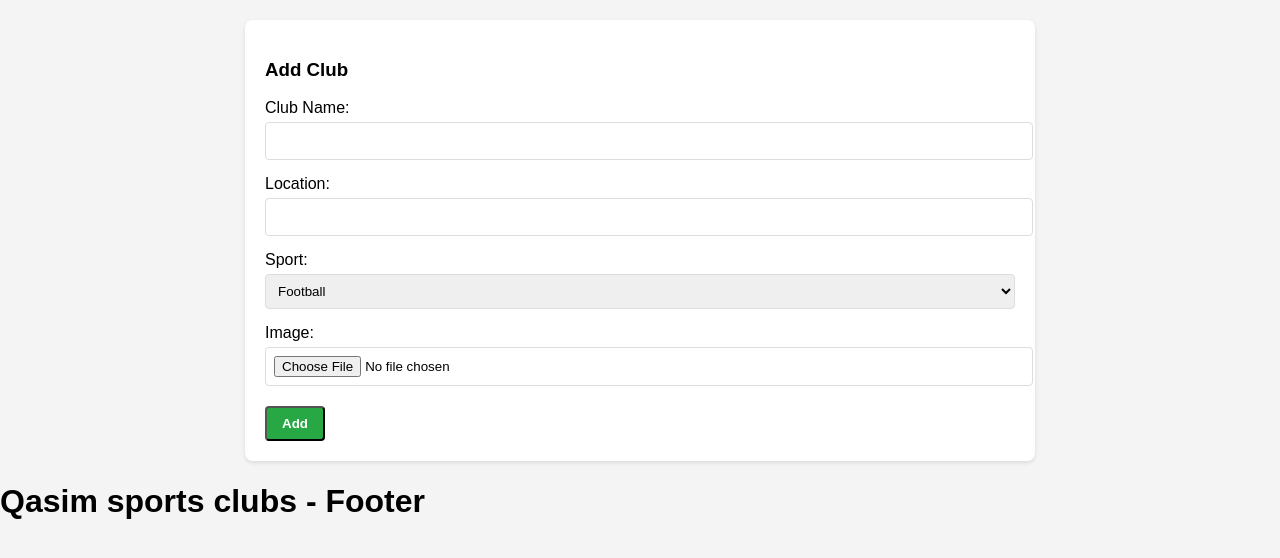
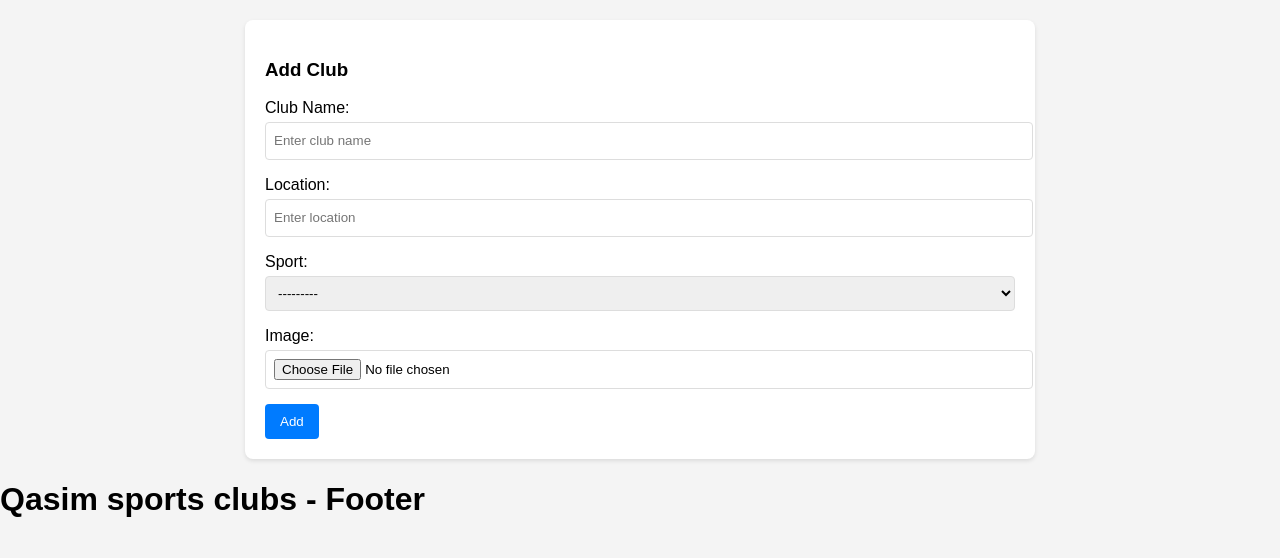
Before and after one commit to ragaln/Raghad, a Django app: page /clubs/addClub in a window 1280 px wide. Shown: the part 68-626 px from the top of the page. Run offline with Django 5.2, Linux system fonts and the light colour scheme; data comes from the database, SQL or seed files in the repository.

Commit message:
django forms add

```diff
--- /dev/null
+++ b/qasim_sports_clubs/clubs/forms.py
@@ -0,0 +1,57 @@
+# forms.py
+from django import forms
+from .models import Club, Sport
+
+class ClubForm(forms.ModelForm):
+    class Meta:
+        model = Club
+        fields = ['name', 'location', 'sport', 'image']
+
+    name = forms.CharField(
+        max_length=100,
+        required=True,
+        label='Club Name',
+        widget=forms.TextInput(
+            attrs={
+                'placeholder': 'Enter club name',
+                'class': 'form-control',
+                'id': 'name'
+            }
+        )
+    )
+
+    location = forms.CharField(
+        max_length=100,
+        required=True,
+        label='Location',
+        widget=forms.TextInput(
+            attrs={
+                'placeholder': 'Enter location',
+                'class': 'form-control',
+                'id': 'location'
+            }
+        )
+    )
+
+    sport = forms.ModelChoiceField(
+        queryset=Sport.objects.all(),
+        required=True,
+        label='Sport',
+        widget=forms.Select(
+            attrs={
+                'class': 'form-control',
+                'id': 'sport'
+            }
+        )
+    )
+
+    image = forms.ImageField(
+        required=False,
+        label='Image',
+        widget=forms.FileInput(
+            attrs={
+                'class': 'form-control',
+                'id': 'image'
+            }
+        )
+    )
--- a/qasim_sports_clubs/clubs/templates/clubsmodule/clubForm.html
+++ b/qasim_sports_clubs/clubs/templates/clubsmodule/clubForm.html
@@ -8,34 +8,8 @@
     <h3>{{ title }}</h3>
     <form method="post" enctype="multipart/form-data">
         {% csrf_token %}
-        <div class="form-group">
-            <label for="name">Club Name:</label>
-            <input type="text" id="name" name="name" value="{{ club.name|default_if_none:'' }}" required />
-        </div>
-        <div class="form-group">
-            <label for="location">Location:</label>
-            <input type="text" id="location" name="location" value="{{ club.location|default_if_none:'' }}" required />
-        </div>
-        <div class="form-group">
-            <label for="sport">Sport:</label>
-            <select id="sport" name="sport" required>
-                {% for sport in sports %}
-                <option value="{{ sport.id }}" {% if club.sport_id == sport.id %}selected{% endif %}>
-                    {{ sport.name }}
-                </option>
-                {% endfor %}
-            </select>
-        </div>
-        <div class="form-group">
-            <label for="image">Image:</label>
-            <input type="file" id="image" name="image" />
-            {% if club.image %}
-                <img src="{{ club.image.url }}" alt="Current Image" />
-            {% endif %}
-        </div>
-        <button class="edit-button" type="submit">{{ button_text }}</button>
-        {% if club.id %}
-        {% endif %}
+        {{ form.as_p }}
+        <button type="submit" class="btn btn-primary">{{ button_text }}</button>
     </form>
 </div>
 {% endblock content %}
--- a/qasim_sports_clubs/clubs/views.py
+++ b/qasim_sports_clubs/clubs/views.py
@@ -1,26 +1,23 @@
 from django.db.models import Q, Count
 from django.shortcuts import render, redirect
+
+from .forms import ClubForm
 from .models import Club, Sport
 from django.core.files.storage import default_storage
 from django.views.decorators.csrf import csrf_exempt
 
 @csrf_exempt
+@csrf_exempt
 def add_club(request):
-    sports = Sport.objects.all()
     if request.method == 'POST':
-        name = request.POST.get('name')
-        location = request.POST.get('location')
-        sport_id = request.POST.get('sport')
-        image = request.FILES.get('image')
-        sport = Sport.objects.get(id=sport_id)
-
-        club = Club(name=name, location=location, sport=sport)
-        if image:
-            club.image.save(image.name, image)
-        club.save()
-        return redirect('clubs')  # Redirect to the list of clubs view
+        form = ClubForm(request.POST, request.FILES)
+        if form.is_valid():
+            form.save()
+            return redirect('clubs')
+    else:
+        form = ClubForm()
     return render(request, 'clubsmodule/clubForm.html', {
-        'title': 'Add Club', 'button_text': 'Add', 'sports': sports
+        'title': 'Add Club', 'button_text': 'Add', 'form': form
     })
 @csrf_exempt
 def update_club(request, cId):
--- a/qasim_sports_clubs/static/css/styles.css
+++ b/qasim_sports_clubs/static/css/styles.css
@@ -179,19 +179,20 @@ ul li:last-child {
     box-shadow: 0 2px 4px rgba(0, 0, 0, 0.1);
     margin-top: 20px;
 }
-
-.form-group {
+/* Targets the p tags generated by Django form rendering */
+form p {
     margin-bottom: 15px;
 }
 
-.form-group label {
+form p label {
     display: block;
     margin-bottom: 5px;
 }
 
-.form-group input[type="text"],
-.form-group input[type="file"],
-.form-group select {
+/* Specific selectors for input types within p tags */
+form p input[type="text"],
+form p input[type="file"],
+form p select {
     width: 100%;
     padding: 8px;
     border: 1px solid #ddd;
@@ -199,13 +200,15 @@ ul li:last-child {
     line-height: 1.5;
 }
 
-.form-group img {
+/* Style for images within p tags */
+form p img {
     max-width: 200px;
     height: auto;
     margin-top: 10px;
 }
 
-.form-group button {
+/* Button styling for forms */
+form button {
     background-color: #007bff;
     color: white;
     padding: 10px 15px;
@@ -214,9 +217,10 @@ ul li:last-child {
     cursor: pointer;
 }
 
-.form-group button:hover {
+form button:hover {
     background-color: #0056b3;
 }
+
 
 .edit-button {
     display: block;
```
